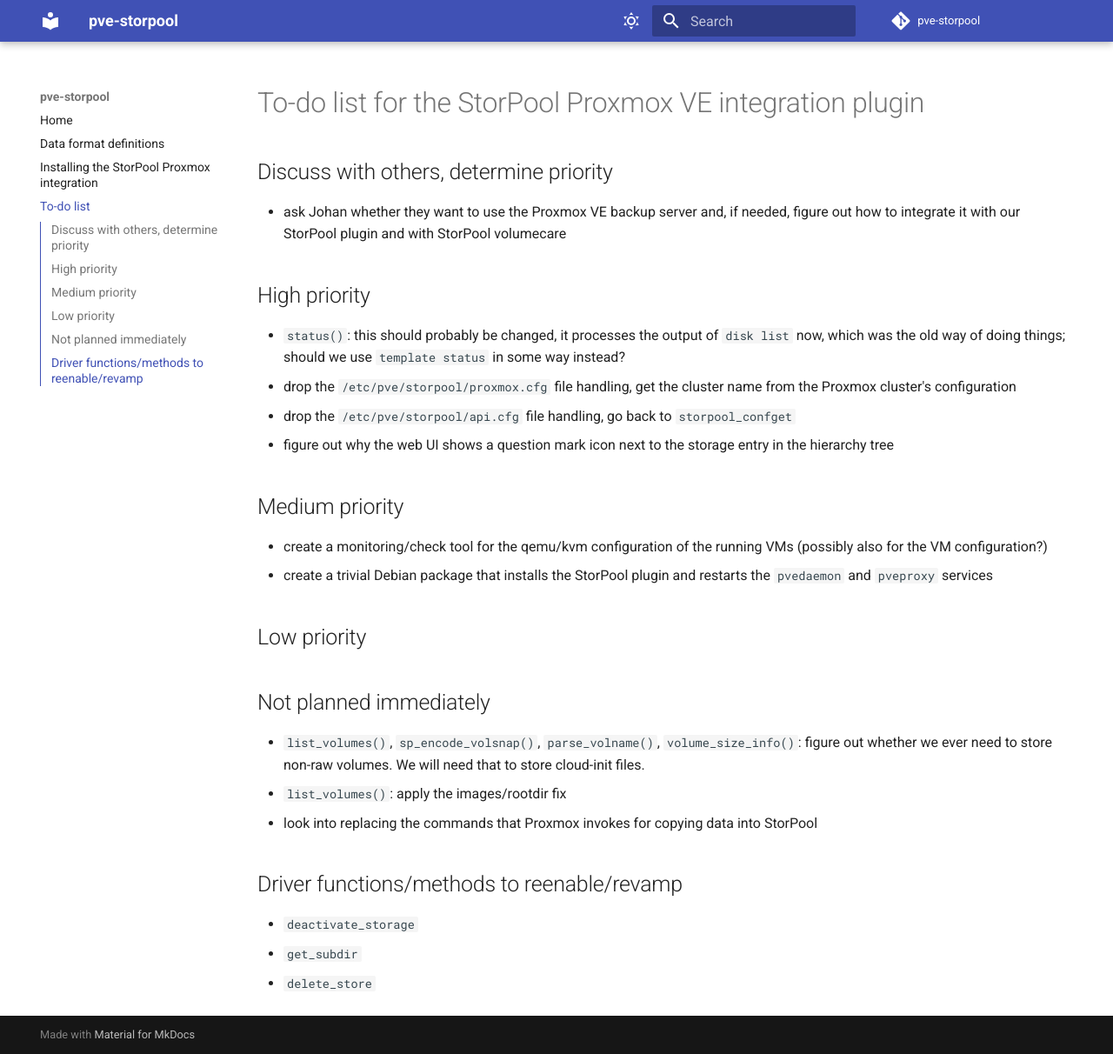
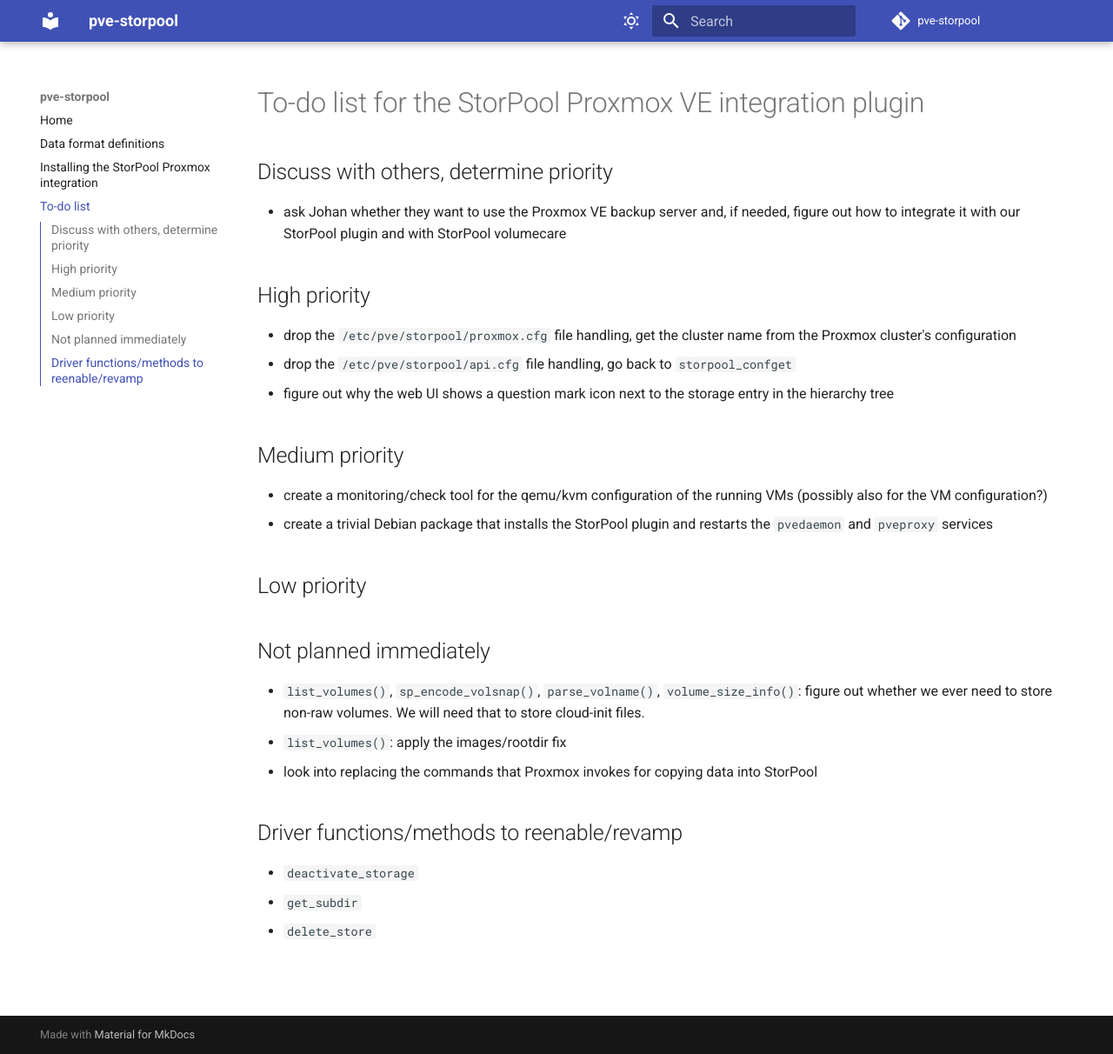
Before and after one commit to storpool/pve-storpool, an MkDocs documentation site: the page built from docs/todo.md, in a window 1280 px wide and 1212 px high. Shown: the whole window at 87% size. Built offline with MkDocs 1.6.1 and Material for MkDocs 9.7.7, drawn with Linux system fonts in a browser that asks for light colours; comment, search, counter and statistics services are not loaded.

Commit message:
to-do: mark the template status task as done

```diff
--- a/docs/todo.md
+++ b/docs/todo.md
@@ -12,8 +12,6 @@
 
 ## High priority
 
-- `status()`: this should probably be changed, it processes the output of `disk list` now,
-  which was the old way of doing things; should we use `template status` in some way instead?
 - drop the `/etc/pve/storpool/proxmox.cfg` file handling, get the cluster name from
   the Proxmox cluster's configuration
 - drop the `/etc/pve/storpool/api.cfg` file handling, go back to `storpool_confget`
```
